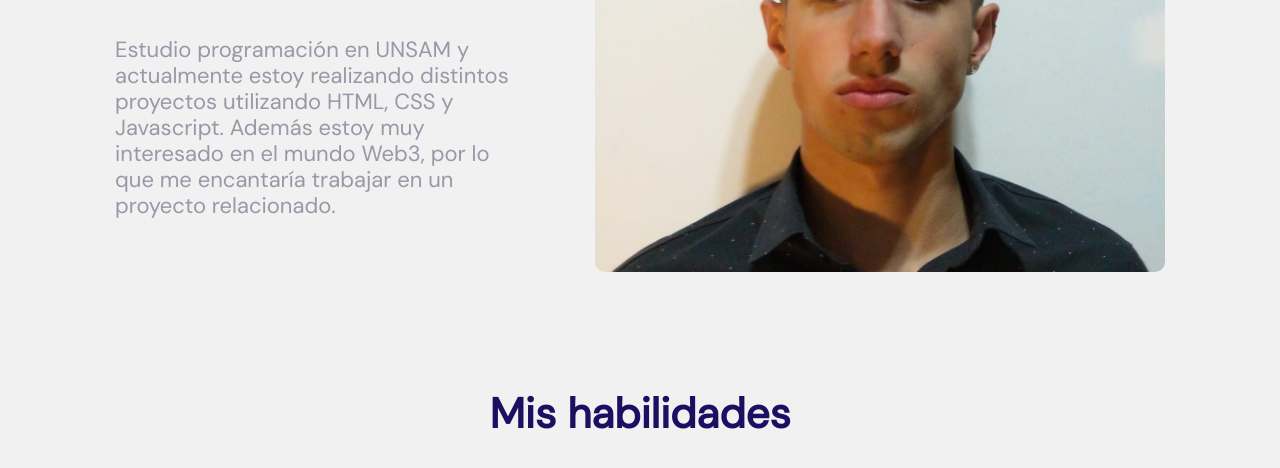
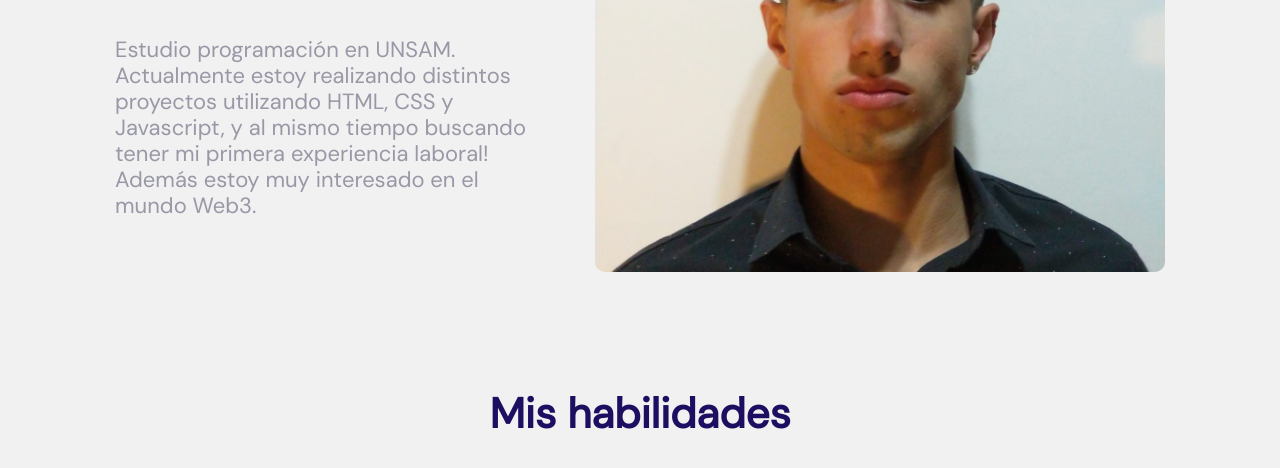
Before and after one commit to lucasBruma/Reto_HolaJuniors, a plain HTML site: page index.html in a window 1280 px wide. Shown: the part 332-800 px from the top of the page. Drawn offline with Linux system fonts and the light colour scheme.

Commit message:
corrijo introduccion

```diff
--- a/index.html
+++ b/index.html
@@ -35,8 +35,7 @@
             </div>
             <div class="presentation__txt-content">
                 <p data-section="presentation" data-value="intro-content">
-                    Estudio programación en UNSAM y actualmente estoy realizando distintos proyectos utilizando HTML, CSS y Javascript.
-                    Además estoy muy interesado en el mundo Web3, por lo que me encantaría trabajar en un proyecto relacionado.
+                    Estudio programación en UNSAM. Actualmente estoy realizando distintos proyectos utilizando HTML, CSS y Javascript, y al mismo tiempo buscando tener mi primera experiencia laboral!<br>Además estoy muy interesado en el mundo Web3.
                 </p>
             </div>
         </div>
```
